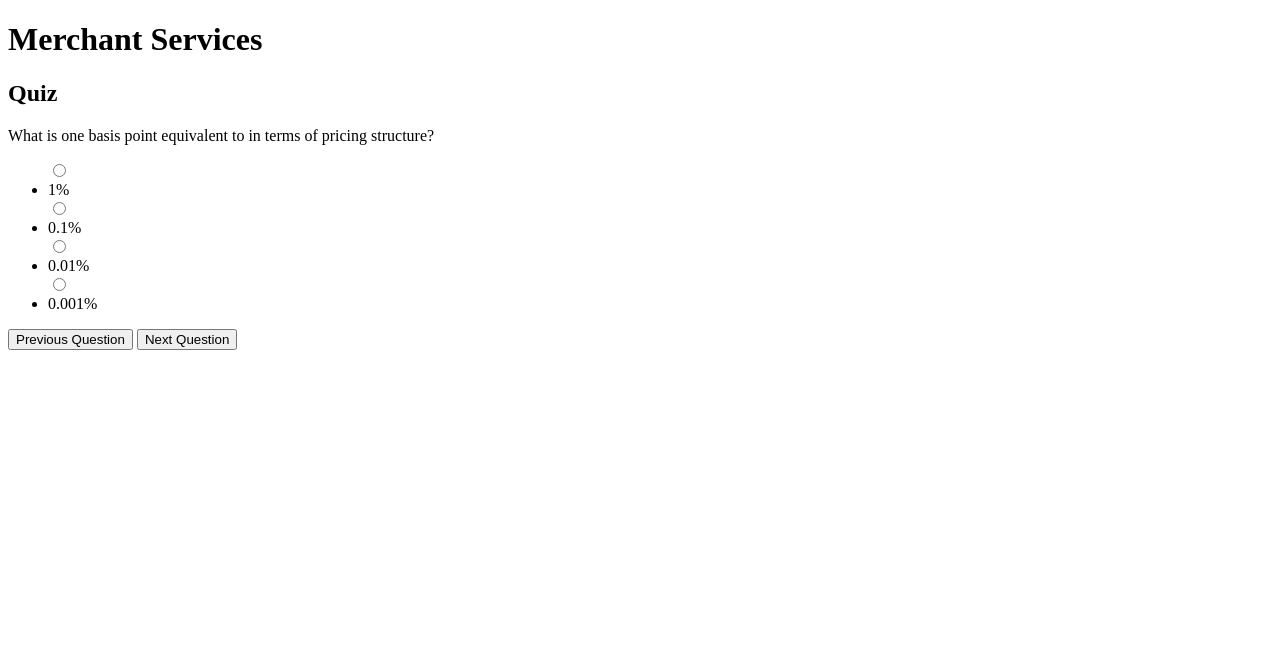
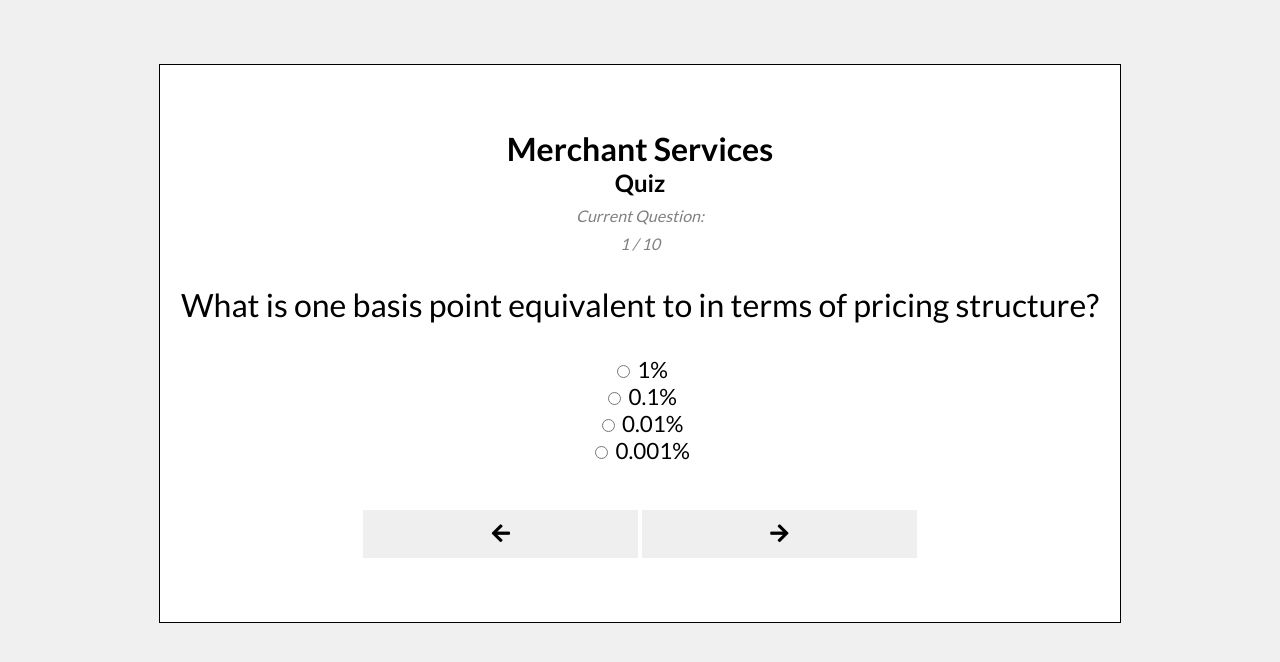
Before and after one commit to jaicedev/thinkful-quiz-app, a plain HTML site: page index.html in a window 1280 px wide. Drawn offline with nearby package versions, Linux system fonts and the light colour scheme.

Commit message:
Question Screen Greybox Wireframe Complete

```diff
--- a/index.css
+++ b/index.css
@@ -0,0 +1,59 @@
+html {
+    display: flex;
+    justify-content: center;
+    font-family: 'Lato', sans-serif;
+    background: rgb(240, 240, 240);
+}
+body {
+    padding-top: 5%;
+    margin-top: 5%;
+    padding-bottom: 5%;
+    border: 1px solid black;
+    width: 75%;
+    display: flex;
+    align-items: center;
+    flex-direction: column;
+    background: white;
+}
+h1, h2 {
+    margin: 0;
+}
+.current-question {
+    color: gray;
+    font-style: italic;
+    padding-top: 1%;
+    margin: 0;
+}
+.question {
+    font-size: 2rem;
+}
+.answer {
+    font-size: 1.4rem;
+    text-align: center;
+}
+.container {
+    flex-direction: column;
+    text-align: center;
+}
+.answer-selection {
+    display: inline-block;
+    list-style: none;
+    width: 100%;;
+    padding-left: 0%;
+    margin-top: 0;
+    margin-bottom: 5%;
+}
+.question-button {
+    width: 30%;
+    text-align: center;
+    font-style: italic;
+    font-size: 1.3rem;
+    height: 3rem;
+    border-style: none;
+}
+.question-button:hover {
+    cursor: pointer;
+    border-style: solid;
+    background: gray;
+    color: white;
+}
--- a/index.html
+++ b/index.html
@@ -4,6 +4,8 @@
     <meta charset="UTF-8">
     <meta name="viewport" content="width=device-width, initial-scale=1.0">
     <title>Document</title>
+    <link href="https://fonts.googleapis.com/css2?family=Lato:wght@400;700&display=swap" rel="stylesheet">
+    <link rel="stylesheet" href="https://cdnjs.cloudflare.com/ajax/libs/font-awesome/5.14.0/css/all.min.css" integrity="sha512-1PKOgIY59xJ8Co8+NE6FZ+LOAZKjy+KY8iq0G4B3CyeY6wYHN3yt9PW0XpSriVlkMXe40PTKnXrLnZ9+fkDaog==" crossorigin="anonymous" />
     <link rel="stylesheet" href="index.css">
 </head>
 <body>
@@ -12,20 +14,18 @@
         <h2 class="page-sub-title">Quiz</h2>
     </div>
     <div class="container quiz-box">
+        <p class="current-question">Current Question:</p>
+        <p class="current-question">1 / 10</p>
         <form class="quiz">
             <p class="question">What is one basis point equivalent to in terms of pricing structure?</p>
-            <ul class="answer-selection">
-                <input type="radio" class="selector">
-                <li class="answer">1%</li>
-                <input type="radio" class="selector">
-                <li class="answer">0.1%</li>
-                <input type="radio" class="selector">
-                <li class="answer">0.01%</li>
-                <input type="radio" class="selector">
-                <li class="answer">0.001%</li>
+            <ul class="answer-selection container">
+                <li class="answer"><input type="radio" class="selector"> 1%</li>
+                <li class="answer"><input type="radio" class="selector"> 0.1%</li>
+                <li class="answer"><input type="radio" class="selector"> 0.01%</li>
+                <li class="answer"><input type="radio" class="selector"> 0.001%</li>
             </ul>
-            <button class="question-button" type="submit">Previous Question</button>
-            <button class="question-button" type="submit">Next Question</button>
+            <button class="question-button" type="submit"><i class="fas fa-arrow-left"></i></button>
+            <button class="question-button" type="submit"><i class="fas fa-arrow-right"></i></button>
         </form>
     </div>
 
```
